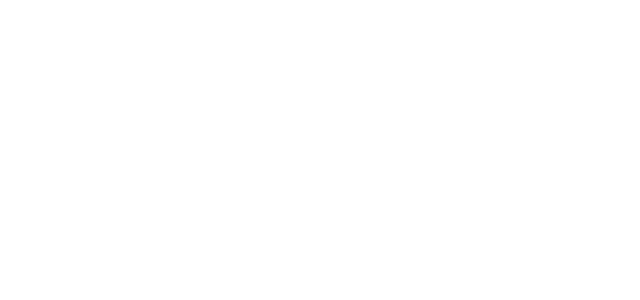
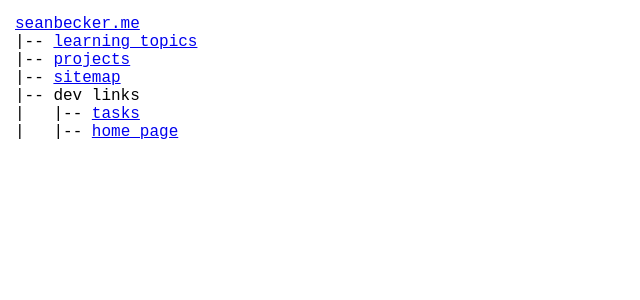
Before and after one commit to seanbecker15/personal-website, a React app: page /sitemap in a window 1280 px wide. Before the commit this address had no page. Shown: the top 300 px of the page, without its empty margins (0-640 px from the left). Built offline with nearby package versions, Linux system fonts and the light colour scheme.

Commit message:
add sitemap

```diff
--- a/src/App.jsx
+++ b/src/App.jsx
@@ -5,6 +5,7 @@
 const Learning = lazy(() => import("@pages/Learning"));
 const Tasks = lazy(() => import("@pages/Tasks"));
 const Projects = lazy(() => import("@pages/Projects"));
+const Sitemap = lazy(() => import("@pages/Sitemap"));
 
 export default function App() {
   return (
@@ -20,18 +21,26 @@
             }
           />
           <Route
+            path="projects"
+            element={
+              <Suspense>
+                <Projects />
+              </Suspense>
+            }
+          />
+          <Route
+            path="/sitemap"
+            element={
+              <Suspense>
+                <Sitemap />
+              </Suspense>
+            }
+          />
+          <Route
             path="/learning"
             element={
               <Suspense>
                 <Learning />
-              </Suspense>
-            }
-          />
-          <Route
-            path="projects"
-            element={
-              <Suspense>
-                <Projects />
               </Suspense>
             }
           />
@@ -40,6 +49,14 @@
           <Route path="/dev">
             <Route
               index
+              element={
+                <Suspense>
+                  <Sitemap />
+                </Suspense>
+              }
+            />
+            <Route
+              path="tasks"
               element={
                 <Suspense>
                   <Tasks />
--- /dev/null
+++ b/src/pages/Sitemap/Sitemap.jsx
@@ -0,0 +1,34 @@
+import { Link } from "react-router-dom";
+import SitemapItem from "../../components/SitemapItem";
+import Anchor from "../../ui/Anchor";
+import { isDevelopment } from "../../util/env";
+
+export default function Sitemap() {
+  return (
+    <div>
+      <SitemapItem level={0}>
+        <Anchor to="https://seanbecker.me">seanbecker.me</Anchor>
+      </SitemapItem>
+      <SitemapItem level={1}>
+        <Link to="/learning">learning topics</Link>
+      </SitemapItem>
+      <SitemapItem level={1}>
+        <Link to="/projects">projects</Link>
+      </SitemapItem>
+      <SitemapItem level={1}>
+        <Link to="/sitemap">sitemap</Link>
+      </SitemapItem>
+      {isDevelopment() && (
+        <>
+          <SitemapItem level={1}>dev links</SitemapItem>
+          <SitemapItem level={2}>
+            <Link to="/dev/tasks">tasks</Link>
+          </SitemapItem>
+          <SitemapItem level={2}>
+            <Link to="/dev/home">home page</Link>
+          </SitemapItem>
+        </>
+      )}
+    </div>
+  );
+}
--- /dev/null
+++ b/src/pages/Sitemap/index.js
@@ -0,0 +1,3 @@
+import Sitemap from "./Sitemap";
+
+export default Sitemap;
```
